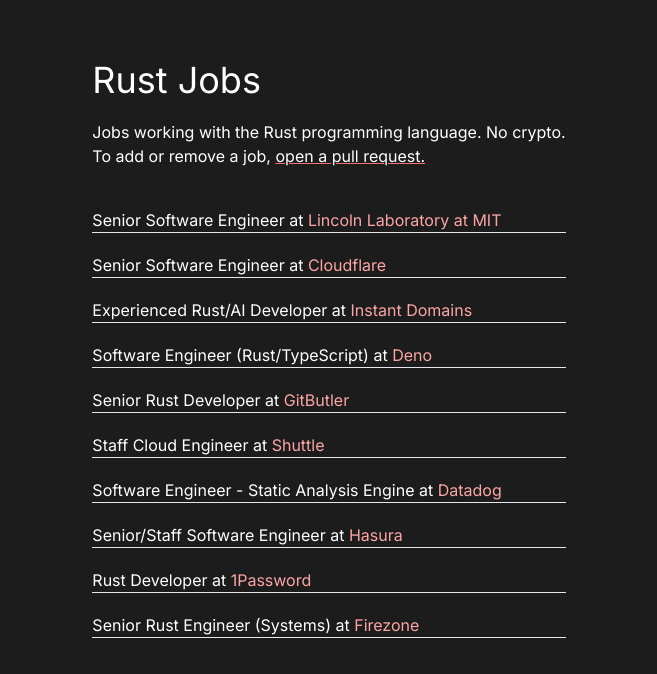
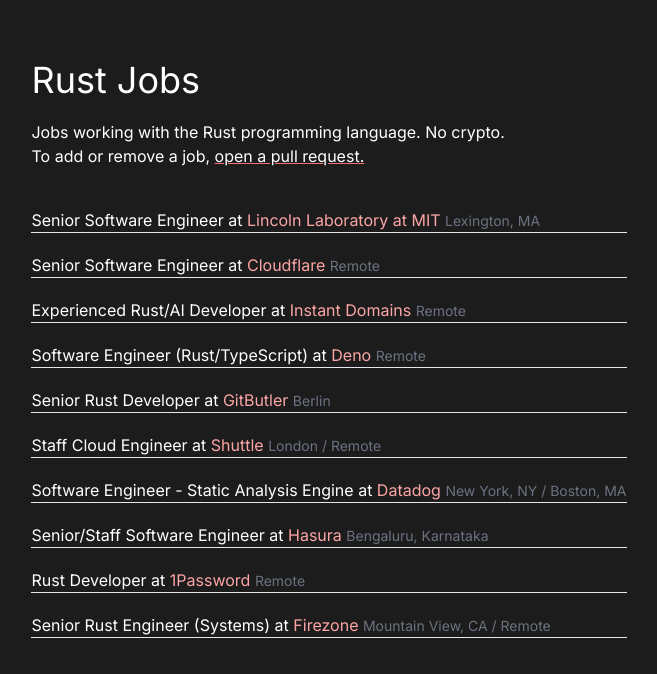
Before and after one commit to NicholasLYang/rustjobs.fyi, a Next.js app: page / in a window 1280 px wide. Shown: the top 674 px of the page, without its empty margins (311-968 px from the left). Built offline with nearby package versions, Linux system fonts and the light colour scheme.

Commit message:
With locations now

```diff
--- a/app/page.tsx
+++ b/app/page.tsx
@@ -4,51 +4,61 @@
   {
     title: "Senior Rust Engineer (Systems)",
     company: "Firezone",
+    location: "Mountain View, CA / Remote",
     url: "https://www.workatastartup.com/jobs/51981",
   },
   {
     title: "Experienced Rust/AI Developer",
     company: "Instant Domains",
+    location: "Remote",
     url: "https://www.workatastartup.com/jobs/52868",
   },
   {
     title: "Senior Rust Developer",
     company: "GitButler",
+    location: "Berlin",
     url: "https://gitbutler.homerun.co/senior-rust-developer/en",
   },
   {
     title: "Senior Software Engineer",
     company: "Cloudflare",
+    location: "Remote",
     url: "https://boards.greenhouse.io/cloudflare/jobs/5074114?gh_jid=5074114",
   },
   {
     title: "Software Engineer (Rust/TypeScript)",
     company: "Deno",
+    location: "Remote",
     url: "https://jobs.ashbyhq.com/Deno/21fe2085-a213-4ac5-ad44-516242335ee8",
   },
   {
     title: "Senior Software Engineer",
     company: "Lincoln Laboratory at MIT",
+    location: "Lexington, MA",
     url: "https://careers.ll.mit.edu/job/Lexington-Sr_-Software-Engineer-Rust-MA-02420/1073614600/",
   },
   {
     title: "Software Engineer - Static Analysis Engine",
     company: "Datadog",
+    location: "New York, NY / Boston, MA",
     url: "https://careers.datadoghq.com/detail/5382867",
   },
   {
     title: "Senior/Staff Software Engineer",
     company: "Hasura",
+    location: "Bengaluru, Karnataka",
     url: "https://hasura.io/careers/?jobId=FjqRMQHVXKnW",
   },
   {
     title: "Rust Developer",
     company: "1Password",
+    location: "Remote",
     url: "https://jobs.lever.co/1password/ba4e4cf1-8d8a-4fc8-8878-4bf055a43f53",
   },
   {
     title: "Staff Cloud Engineer",
     company: "Shuttle",
+    location: "London / Remote",
     url: "https://www.ycombinator.com/companies/shuttle/jobs/LpJTT9u-staff-cloud-engineer",
   },
 ];
@@ -83,7 +93,7 @@
   return (
     <div className="bg-[#1c1c1c] h-screen">
       <main className="w-full flex flex-col text-white items-center ">
-        <div className="max-w-xl pt-10">
+        <div className="max-w-2xl pt-10">
           <h1 className={`${ppNeueMontrealMono.variable} text-4xl py-5`}>
             Rust Jobs
           </h1>
@@ -98,10 +108,11 @@
             </a>
           </p>
           <ul className="pt-10">
-            {jobs.map(({ title, company, url }) => (
+            {jobs.map(({ title, company, url, location }) => (
               <li key={url}>
                 <a href={url} className="text-white">
-                  {title} at <span className="text-red-300">{company}</span>
+                  {title} at <span className="text-red-300">{company}</span>{" "}
+                  <span className="text-gray-500 text-sm">{location}</span>
                 </a>
                 <hr className="pb-5"></hr>
               </li>
```
